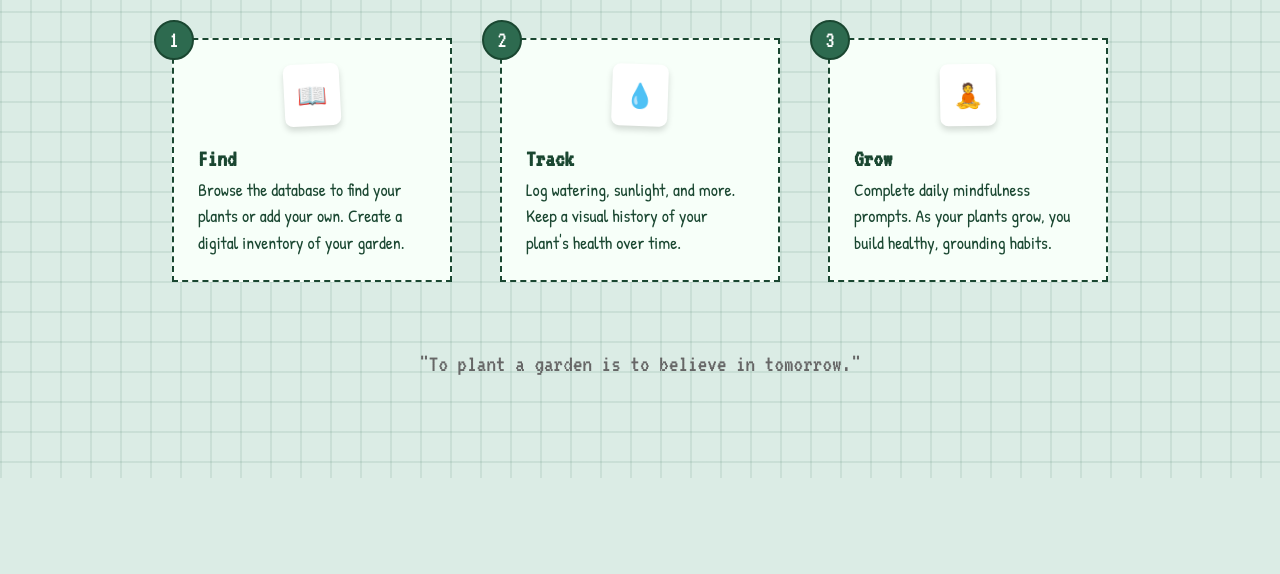
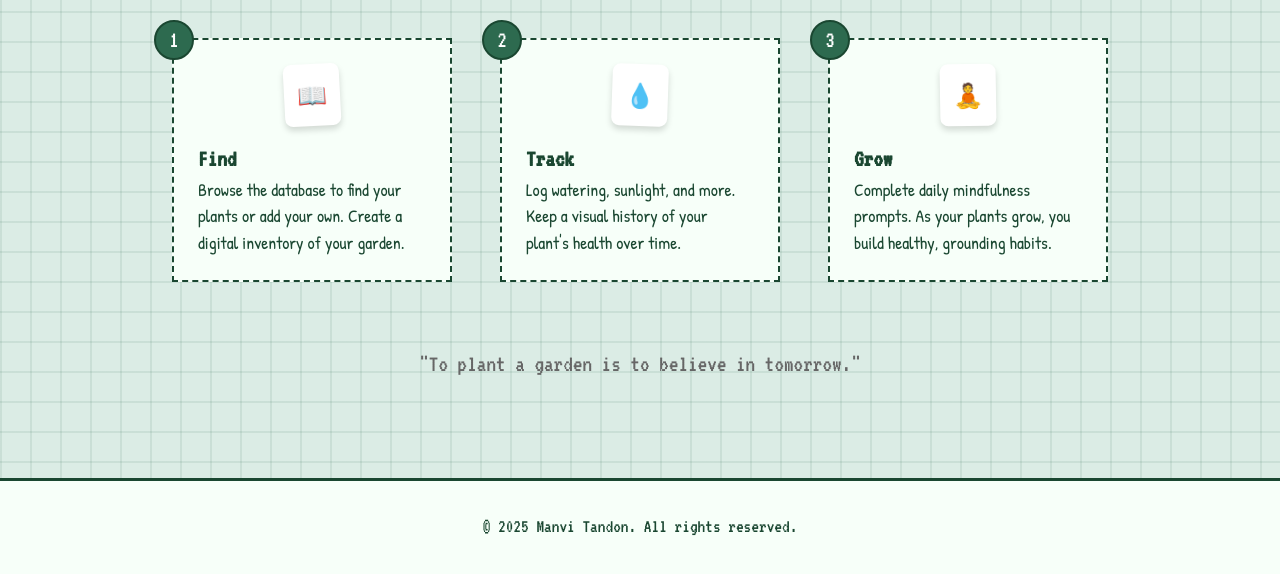
Before and after one commit to mtandon27/plantparent, a website: page index.html in a window 1280 px wide. Shown: the part 709-1283 px from the top of the page. Before the commit the page ends 1187 px from the top, so only its background shows below. Drawn offline with Linux system fonts and the light colour scheme.

Commit message:
added footer

```diff
--- a/global.css
+++ b/global.css
@@ -872,3 +872,11 @@ nav {
     padding-right: 10px;
   }
 }
+
+footer {
+          text-align: center;
+          padding: 2rem;
+          border-top: 3px solid var(--color-ink);
+          background: var(--color-paper);
+          margin-top: auto;
+      }
--- a/index.html
+++ b/index.html
@@ -3,7 +3,7 @@
   <head>
     <meta charset="UTF-8" />
     <meta name="viewport" content="width=device-width, initial-scale=1.0" />
-    <title>Plant Parent - Your Plant Care Journal</title>
+    <title>Plant Parent</title>
     <link rel="stylesheet" href="global.css" />
   </head>
 
@@ -136,6 +136,12 @@
       </div>
     </section>
 
+    <footer>
+    <p style="font-family: var(--font-heading); font-size: 1.2rem; margin: 0;">
+        &copy; 2025 Manvi Tandon. All rights reserved.
+    </p>
+  </footer>
+
     <script>
       // --- TYPEWRITER EFFECT LOGIC ---
       document.addEventListener("DOMContentLoaded", function () {
```
Also changed, not shown: browse.html (+6 -1 lines), journal.html (+6 -1 lines).
